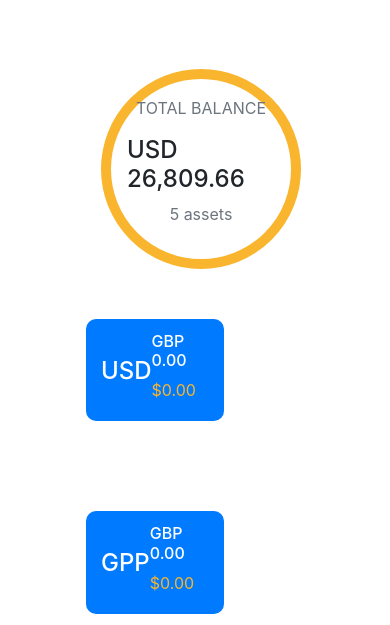
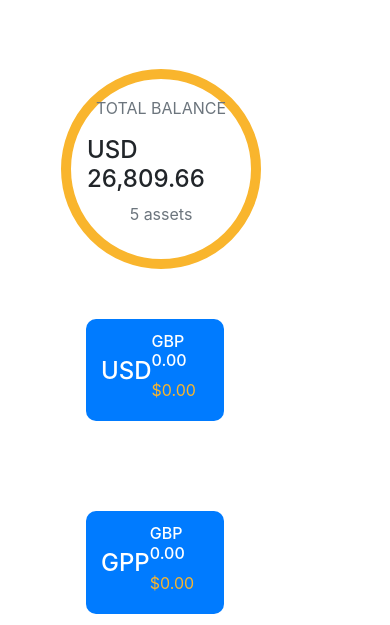
Before and after one commit to DivineChuks/FundDashboard, a plain HTML site: page index.html in a window 390 px wide. Shown: the part 219-844 px from the top of the page. Drawn offline with Linux system fonts and the light colour scheme.

Commit message:
more commit

```diff
--- a/css/style.css
+++ b/css/style.css
@@ -111,7 +111,8 @@ a {
     margin-top: -50px;
     width: 200px;
     height: 200px;
-    margin-right: 150px !important;
+    margin-left: -40px !important;
+    margin-right: 300px !important;
     border-radius: 50%;
     border: 10px solid #f9b52d;
     padding: 10px;
```
